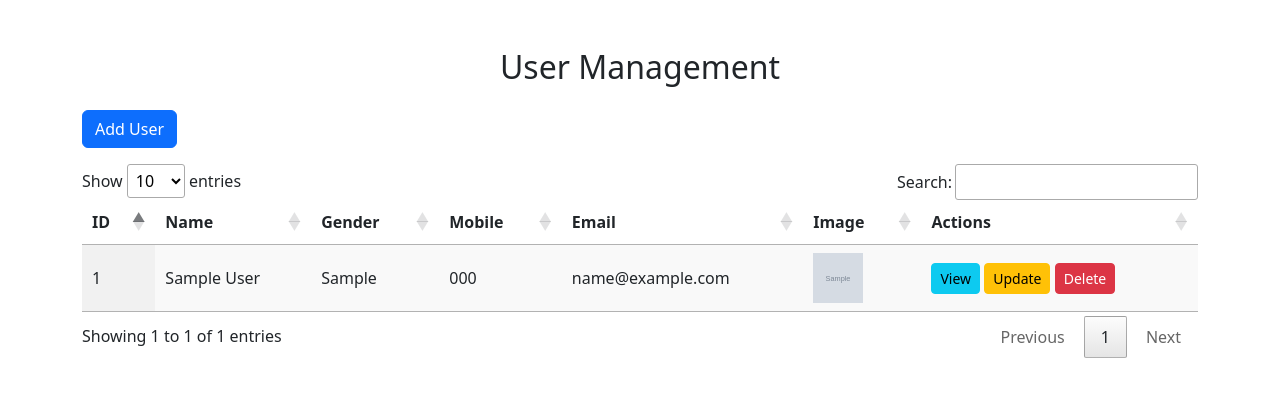
After one commit to Prath7057/crud-login-register, a PHP site: page /index.php in a window 1280 px wide. The commit adds this page. Shown: the top 397 px of the page. Run offline with PHP 8.4, Linux system fonts and the light colour scheme; tables that the repository leaves empty or names only in its code hold one stand-in row (values such as "Sample post"); grey boxes marked "Sample" are stand-in pictures; some libraries are stand-ins or nearby versions.

Commit message:
removed datatable code and added simple also renmed .html to.php

```diff
--- /dev/null
+++ b/index.php
@@ -0,0 +1,113 @@
+<!DOCTYPE html>
+<html lang="en">
+
+<head>
+    <meta charset="UTF-8">
+    <meta name="viewport" content="width=device-width, initial-scale=1.0">
+    <title>User Management</title>
+    <link rel="stylesheet" href="https://cdn.datatables.net/1.13.1/css/jquery.dataTables.min.css">
+    <link rel="stylesheet" href="https://cdn.jsdelivr.net/npm/bootstrap@5.3.0-alpha1/dist/css/bootstrap.min.css">
+</head>
+
+<body>
+    <div class="container mt-5">
+        <h2 class="text-center">User Management</h2>
+        <button class="btn btn-primary my-3" id="addUserBtn" data-bs-toggle="modal" data-bs-target="#userModal">Add User</button>
+        <table id="userTable" class="display" style="width:100%">
+            <thead>
+                <tr>
+                    <th>ID</th>
+                    <th>Name</th>
+                    <th>Gender</th>
+                    <th>Mobile</th>
+                    <th>Email</th>
+                    <th>Image</th>
+                    <th>Actions</th>
+                </tr>
+            </thead>
+            <tbody id="datatableBody">
+                <?php
+                require 'db.php';
+                //
+                $stmt = $pdo->prepare("SELECT * FROM users");
+                $stmt->execute();
+                $users = $stmt->fetchAll(PDO::FETCH_ASSOC);
+                $counter = 1;
+                ?>
+                <?php foreach ($users as $user): ?>
+                    <tr>
+                        <td><?php echo htmlspecialchars($counter++); ?></td>
+                        <td><?php echo htmlspecialchars($user['name']); ?></td>
+                        <td><?php echo htmlspecialchars($user['gender']); ?></td>
+                        <td><?php echo htmlspecialchars($user['mobile']); ?></td>
+                        <td><?php echo htmlspecialchars($user['email']); ?></td>
+                        <td>
+                            <?php if (!empty($user['image'])): ?>
+                                <img src="uploads/<?php echo htmlspecialchars($user['image']); ?>" alt="User Image" style="width: 50px; height: 50px;">
+                            <?php else: ?>
+                                No Image
+                            <?php endif; ?>
+                        </td>
+                        <td>
+                            <button class="btn btn-info btn-sm view-btn" data-id="<?php echo htmlspecialchars($user['id']); ?>">View</button>
+                            <button class="btn btn-warning btn-sm update-btn" data-id="<?php echo htmlspecialchars($user['id']); ?>">Update</button>
+                            <button class="btn btn-danger btn-sm delete-btn" data-id="<?php echo htmlspecialchars($user['id']); ?>">Delete</button>
+                        </td>
+                    </tr>
+                <?php endforeach; ?>
+            </tbody>
+        </table>
+    </div>
+
+    <!-- Modal for Add/Update User -->
+    <div class="modal fade" id="userModal" tabindex="-1">
+        <div class="modal-dialog">
+            <div class="modal-content">
+                <form id="userForm">
+                    <div class="modal-header">
+                        <h5 class="modal-title" id="modalTitle">Add User</h5>
+                        <button type="button" id="CancelSign" class="btn-close" data-bs-dismiss="modal"></button>
+                    </div>
+                    <div class="modal-body">
+                        <input type="hidden" name="id" id="userId">
+                        <div class="mb-3">
+                            <label for="name" class="form-label">Name</label>
+                            <input type="text" name="name" id="name" class="form-control" required>
+                        </div>
+                        <div class="mb-3">
+                            <label for="gender" class="form-label">Gender</label>
+                            <select name="gender" id="gender" class="form-control" required>
+                                <option value="">Select Gender</option>
+                                <option value="Male">Male</option>
+                                <option value="Female">Female</option>
+                            </select>
+                        </div>
+                        <div class="mb-3">
+                            <label for="mobile" class="form-label">Mobile</label>
+                            <input type="text" name="mobile" id="mobile" class="form-control" pattern="[0-9]{10}" required>
+                        </div>
+                        <div class="mb-3">
+                            <label for="email" class="form-label">Email</label>
+                            <input type="email" name="email" id="email" class="form-control" required>
+                        </div>
+                        <div class="mb-3">
+                            <label for="image" class="form-label">Image</label>
+                            <input type="file" name="image" id="image" class="form-control" accept="image/*">
+                        </div>
+                    </div>
+                    <div class="modal-footer">
+                        <button type="submit" id="SubmitBtn" class="btn btn-primary">Save</button>
+                        <button type="button" id="CancelBtn" class="btn btn-secondary" data-bs-dismiss="modal">Cancel</button>
+                    </div>
+                </form>
+            </div>
+        </div>
+    </div>
+
+    <script src="https://code.jquery.com/jquery-3.6.0.min.js"></script>
+    <script src="https://cdn.datatables.net/1.13.1/js/jquery.dataTables.min.js"></script>
+    <script src="https://cdn.jsdelivr.net/npm/bootstrap@5.3.0-alpha1/dist/js/bootstrap.bundle.min.js"></script>
+    <script src="script/script.js"></script>
+</body>
+
+</html>
--- a/script/script.js
+++ b/script/script.js
@@ -1,39 +1,7 @@
 $(document).ready(function () {
-    const userTable = $('#userTable').DataTable({
-        ajax: {
-            url: 'read.php',
-            type: 'GET',
-            dataSrc: 'data',
-        },
-        columns: [
-            {  data: null,
-                render: function (data, type, row, meta) {
-                    return meta.row + 1;
-                },
-            },
-            { data: 'name' },
-            { data: 'gender' },
-            { data: 'mobile' },
-            { data: 'email' },
-            {
-                data: 'image',
-                render: function (data) {
-                    return `<img src="uploads/${data}" class="img-thumbnail" style="width: 50px; height: 50px;">`;
-                },
-            },
-            {
-                data: 'id',
-                render: function (data) {
-                    return `
-                        <button class="btn btn-info btn-sm view-btn" data-id="${data}">View</button>
-                        <button class="btn btn-warning btn-sm update-btn" data-id="${data}">Update</button>
-                        <button class="btn btn-danger btn-sm delete-btn" data-id="${data}">Delete</button>
-                    `;
-                },
-            },
-        ],
-    });
-
+    //
+    $('#userTable').DataTable();
+    //
     // Show the modal for adding a new user
     $('#addUserBtn').on('click', function () {
         $('#userForm')[0].reset(); // Clear the form
@@ -125,7 +93,7 @@ $(document).ready(function () {
                     $('#userId').val('');
                     $('#modalTitle').text('Add User');
                     $('#userModal').modal('hide');
-                    userTable.ajax.reload();
+                    datatableReload();
                 } else {
                     alert('Error: ' + res.message);
                 }
@@ -147,7 +115,7 @@ $(document).ready(function () {
                 success: function (response) {
                     const res = JSON.parse(response);
                     if (res.success) {
-                        userTable.ajax.reload();
+                        datatableReload();
                     } else {
                         alert('Error: ' + res.message);
                     }
@@ -156,3 +124,18 @@ $(document).ready(function () {
         }
     });
 });
+function datatableReload() {
+    $.ajax({
+        url: 'read.php',
+        type: 'POST',
+        success: function (response) {
+            const res = response;
+            if (res) {
+                $('#datatableBody').html('');
+                $('#datatableBody').html(res);
+            } else {
+                alert('Error: No data found.');
+            }
+        },
+    });
+}
```
Also changed, not shown: index.html (deleted, +0 -79 lines), read.php (+23 -4 lines).
